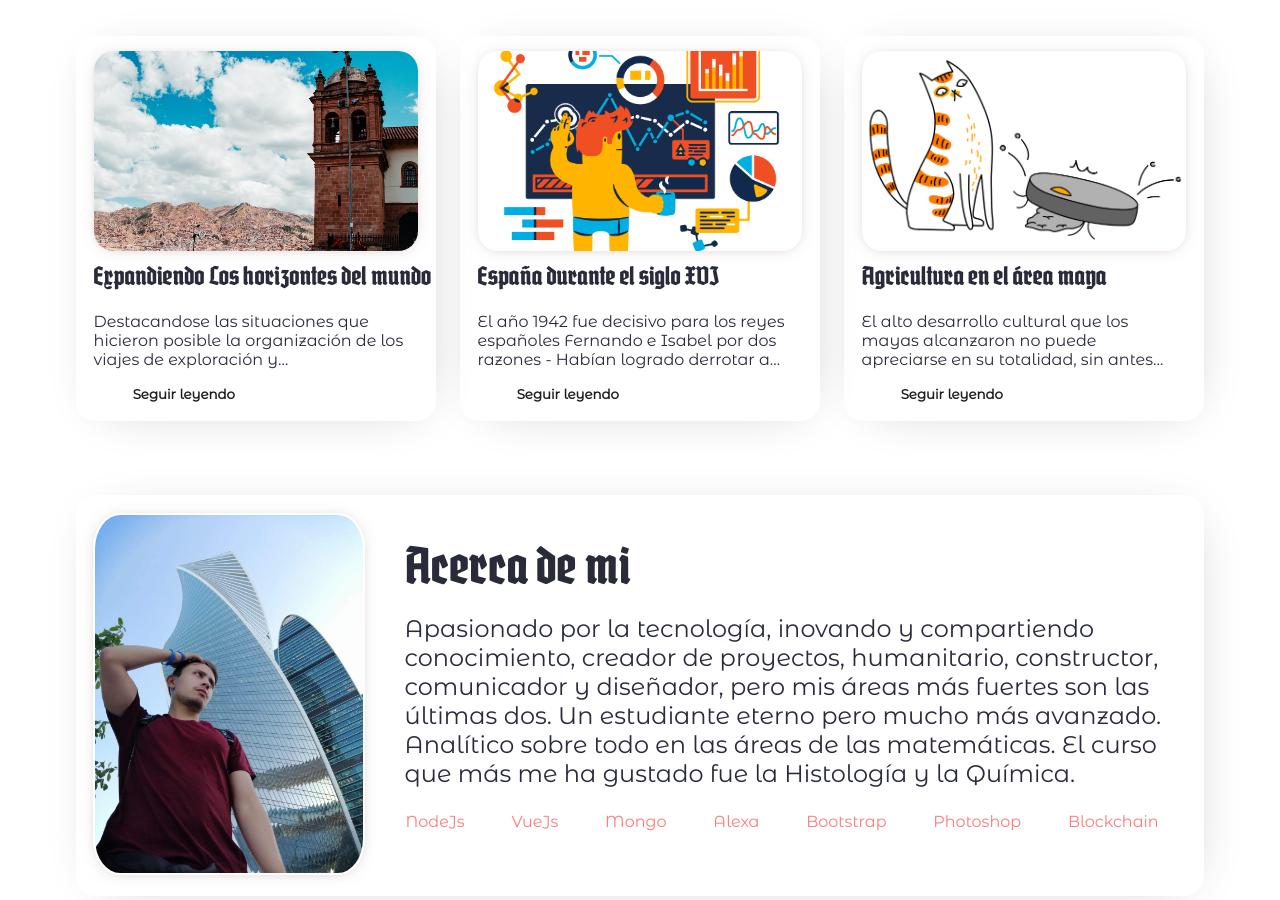
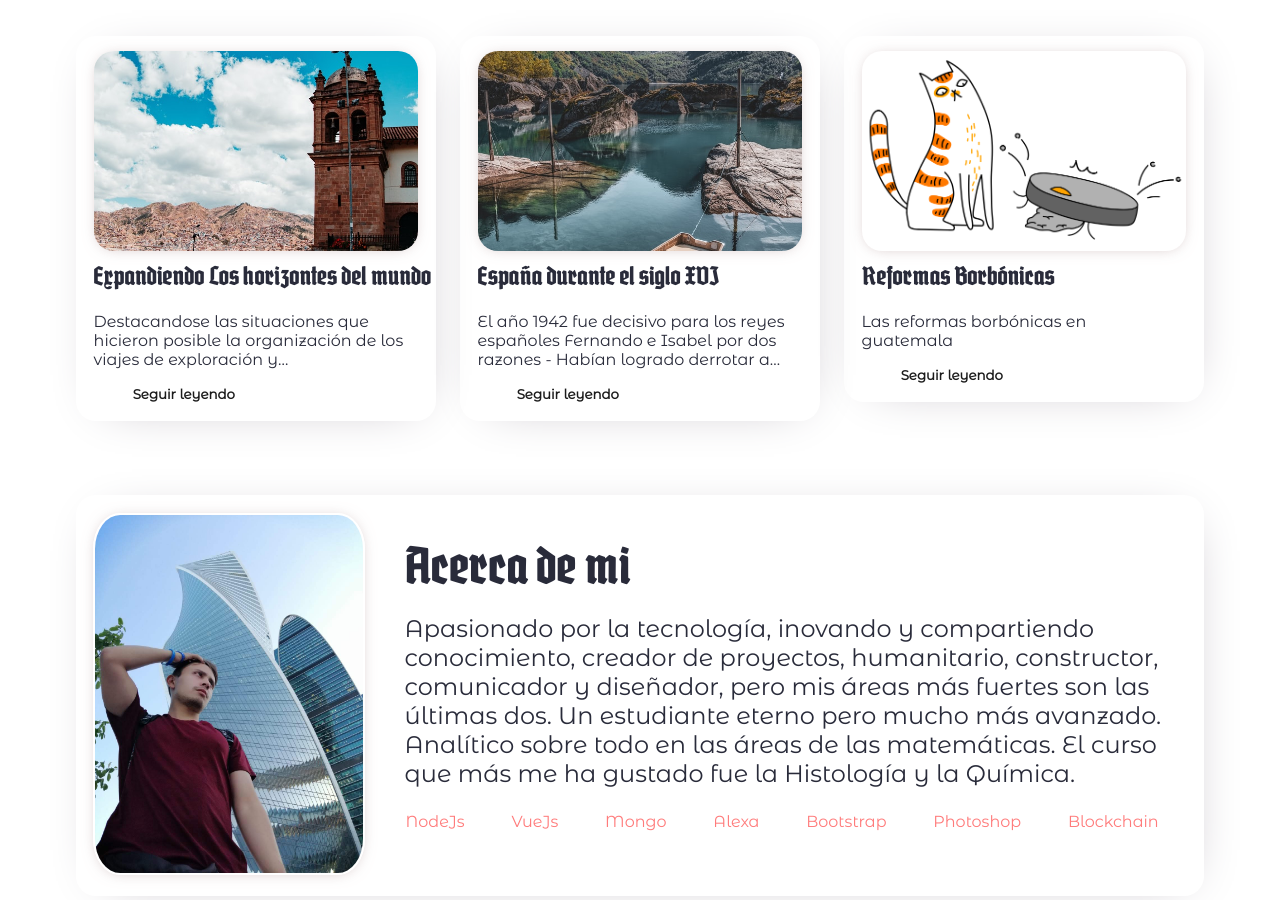
Before and after one commit to jorgeAML/creativeaml, a Jekyll site: the page built from index.markdown, in a window 1280 px wide and 900 px high, scrolled down 1153 px. Built offline with Jekyll 4.4.1, drawn with Linux system fonts in a browser that asks for light colours; some web fonts are replaced; a script that is not in the unit is left out; comment, search, counter and statistics services are not loaded; some of the changed text lies outside the part shown.

Commit message:
primer post de marzo

```diff
--- a/_includes/head.html
+++ b/_includes/head.html
@@ -26,6 +26,7 @@
     <link rel="preconnect" href="https://fonts.googleapis.com">
     <link rel="preconnect" href="https://fonts.gstatic.com" crossorigin>
     <link href="https://fonts.googleapis.com/css2?family=Montserrat+Alternates&display=swap" rel="stylesheet">
+    <script src="https://pixijs.download/release/pixi.js"></script>
     <!-- Global site tag (gtag.js) - Google Analytics -->
 <script async src="https://www.googletagmanager.com/gtag/js?id=G-4LFHSSFPPG"></script>
 <script>
--- a/_includes/head2.html
+++ b/_includes/head2.html
@@ -27,6 +27,7 @@
 <link href="https://fonts.googleapis.com/icon?family=Material+Icons" rel="stylesheet">
 <link href="https://fonts.googleapis.com/css2?family=Montserrat+Alternates&display=swap" rel="stylesheet">
 <!-- Global site tag (gtag.js) - Google Analytics -->
+<script src="https://pixijs.download/release/pixi.js"></script>
 <script async src="https://www.googletagmanager.com/gtag/js?id=G-4LFHSSFPPG"></script>
 <script>
   window.dataLayer = window.dataLayer || [];
--- a/_layouts/defaultHome.html
+++ b/_layouts/defaultHome.html
@@ -37,16 +37,16 @@
                   <button class="button-simple-1"><a href="{{page.part2-carta1-parrafo-enlace}}">{{page.button1}}</a></button>
                 </div>
                 <div class="column3 card-design-1">
-                  <img src="{{page.image2}}" alt="Reflexiones 2022">
+                  <img src="{{page.image5}}" alt="Reflexiones 2022">
                   <h2 class="padding-left-5">{{page.part2-carta2-titulo}}</h2>
                   <p class="padding-left-right-5 kit-3">{{page.part2-carta2-parrafo}}</p>
                   <button class="button-simple-1"><a href="{{page.part2-carta2-parrafo-enlace}}">{{page.button1}}</a></button>
                 </div>
                 <div class="column3 card-design-1">
-                  <img src="{{page.image3}}" alt="Agricultura Maya">
+                  <img src="{{page.image3}}" alt="Reformas Borbónicas">
                   <h2 class="padding-left-5">{{page.part2-carta3-titulo}}</h2>
                   <p class="padding-left-right-5 kit-3">{{page.part2-carta3-parrafo}}</p>
-                  <button class="button-simple-1"><a title="Agricultura maya" href="{{page.part2-carta3-parrafo-enlace}}">{{page.button1}}</a></button>
+                  <button class="button-simple-1"><a title="Reformas Borbónicas" href="{{page.part2-carta3-parrafo-enlace}}">{{page.button1}}</a></button>
                 </div>
               </div>
             </div>
--- a/index.markdown
+++ b/index.markdown
@@ -25,7 +25,8 @@
 image2: assets/images/A2.png
 image3: assets/images/A3.png
 image4: assets/images/post4.jpg
-#image5: assets/images/responsive.jpg
+image5: assets/images/post5.jpg
+
 image6: assets/images/phone.jpg
 image7: assets/images/header.jpg
 #image8: assets/images/development2.jpg
@@ -68,10 +69,10 @@
 part2-carta1-parrafo-enlace: /blog_posts/03-02-2022.html
 part2-carta2-titulo: España durante el siglo XVI
 part2-carta2-parrafo: El año 1942 fue decisivo para los reyes españoles Fernando e Isabel por dos razones - Habían logrado derrotar a los árabes en Granada
-part2-carta2-parrafo-enlace: /blog_posts/08-02-2022.html
-part2-carta3-titulo: Agricultura en el área maya
-part2-carta3-parrafo: El alto desarrollo cultural que los mayas alcanzaron no puede apreciarse en su totalidad, sin antes analizar el papel fundamental.
-part2-carta3-parrafo-enlace: /blog_posts/30-01-2022.html
+part2-carta2-parrafo-enlace: /blog_posts/18-03-2022.html
+part2-carta3-titulo: Reformas Borbónicas
+part2-carta3-parrafo: Las reformas borbónicas en guatemala
+part2-carta3-parrafo-enlace: /blog_posts/18-03-2022.html
 
 ### PART 4 ###
 part4-titulo: Acerca de mi
```
Also changed, not shown: other parts of index.markdown (+1 -1 lines), blog_posts/18-03-2022.md (added, +28 -0 lines), assets/css/landing.css (line endings or trailing spaces), assets/images/post5.jpg (added).
